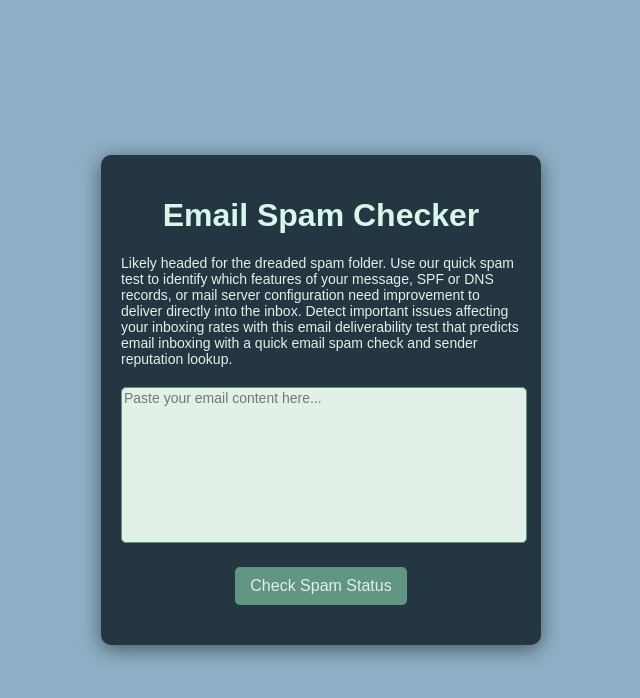
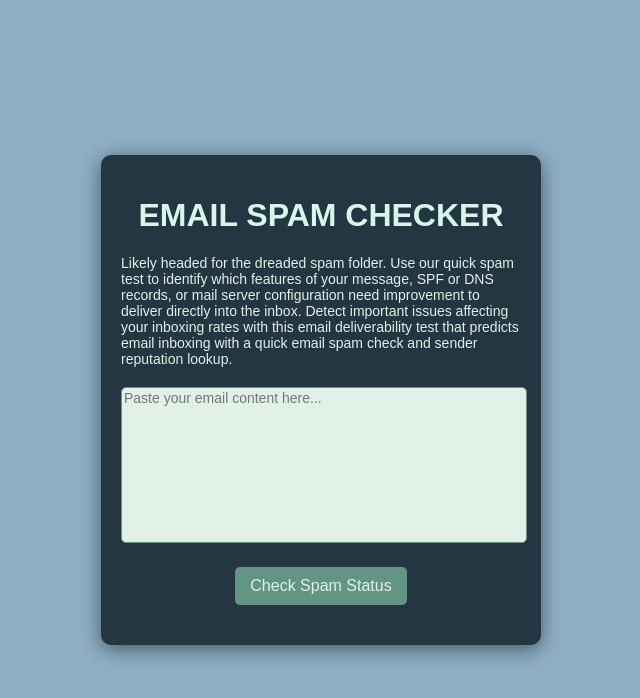
Before and after one commit to srishtisingh1407/email-spam, a plain HTML site: page index.html in a window 1280 px wide. Shown: the whole page, without its empty margins (319-959 px from the left). Drawn offline with Linux system fonts and the light colour scheme.

Commit message:
Update index.html

```diff
--- a/index.html
+++ b/index.html
@@ -8,7 +8,7 @@
 </head>
 <body>
     <div class="container">
-        <h1>Email Spam Checker</h1>
+        <h1>EMAIL SPAM CHECKER</h1>
         <p class="description">
             Likely headed for the dreaded spam folder. Use our quick spam test to identify which features of your message, SPF or DNS records, or mail server configuration need improvement to deliver directly into the inbox. Detect important issues affecting your inboxing rates with this email deliverability test that predicts email inboxing with a quick email spam check and sender reputation lookup.
         </p>
```
